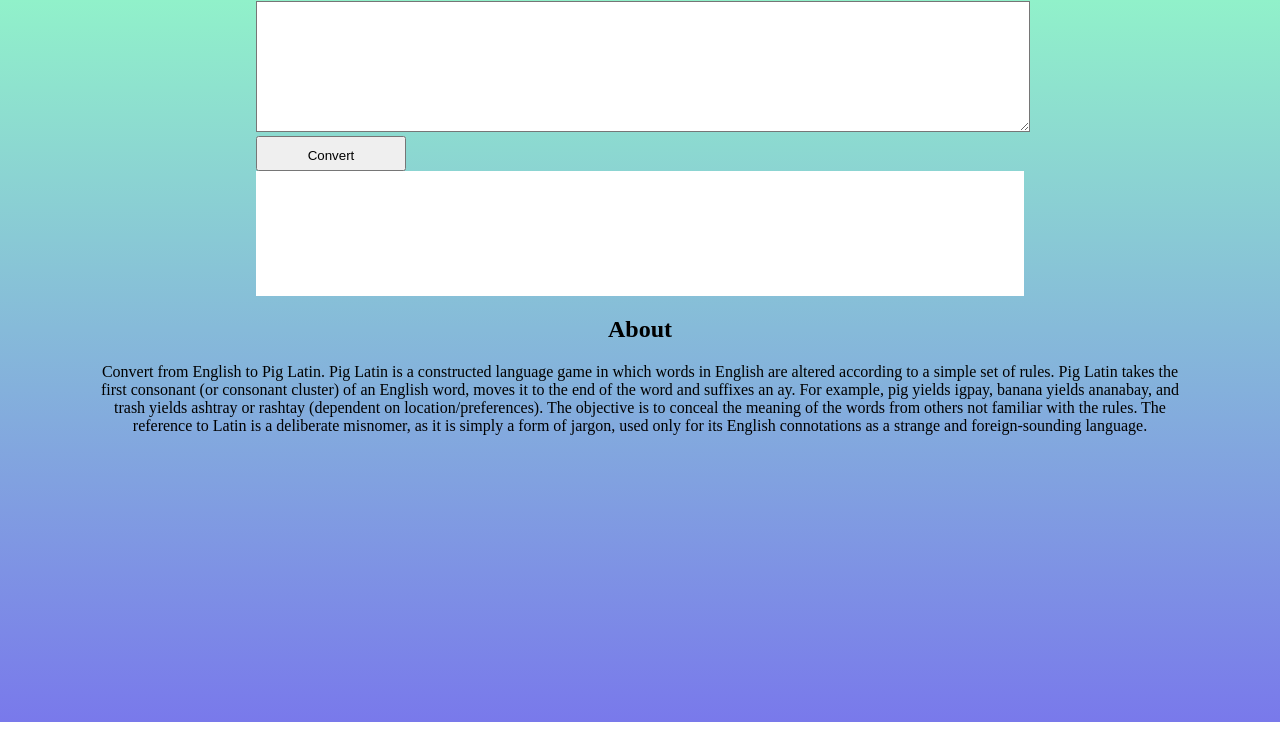
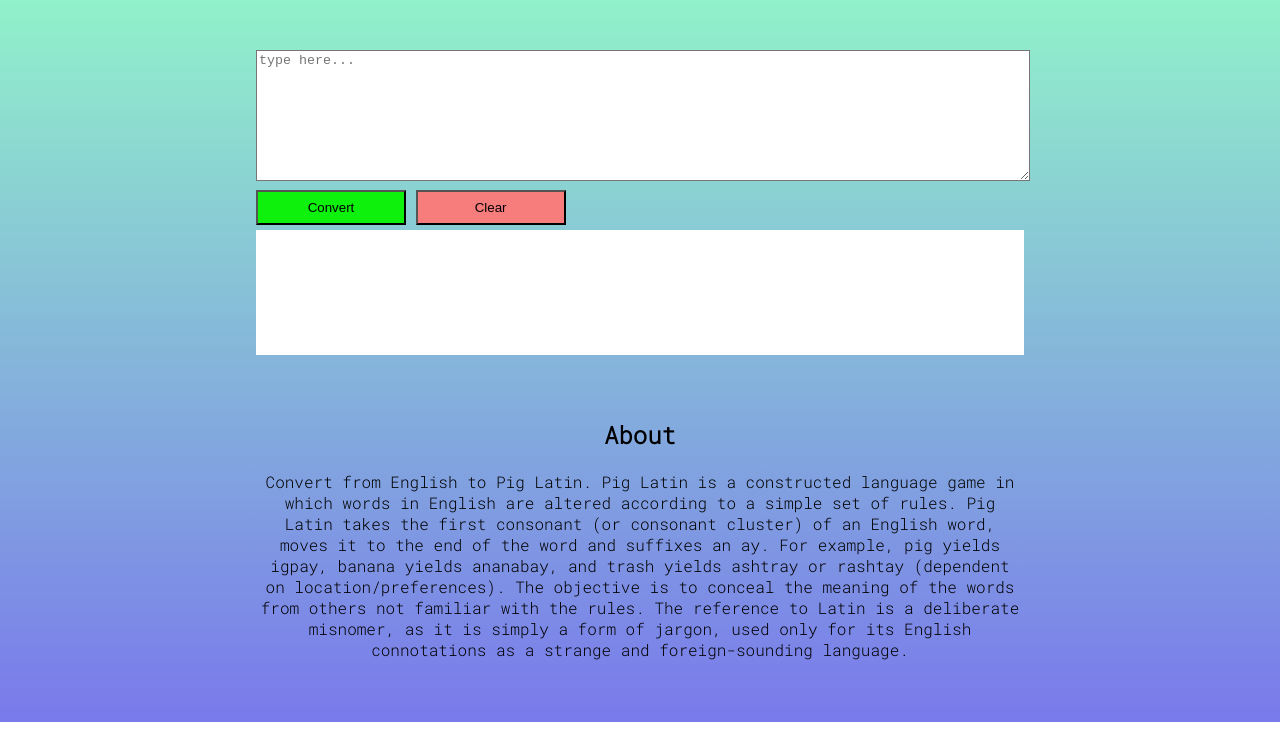
Before and after one commit to sumitk-singh/Pig-Latin-converter, a plain HTML site: page index.html in a window 1280 px wide. Shown: the part 66-800 px from the top of the page. Drawn offline with Linux system fonts and the light colour scheme.

Commit message:
tested the api again

```diff
--- a/app.js
+++ b/app.js
@@ -0,0 +1,14 @@
+function convert() {
+    var userInput = document.querySelector('#user-input').value;
+
+    const url = 'https://api.funtranslations.com/translate/pirate.json?text=';
+    fetch(url + userInput)
+        .then(response => response.json())
+        .then(data => document.querySelector('#conversion-output').innerText = userInput);
+
+}
+
+function clearInput() {
+    document.querySelector('#user-input').value = '';
+    document.querySelector('#conversion-output').innerText = '';
+}
--- a/index.html
+++ b/index.html
@@ -18,9 +18,11 @@
 
     <!-- middle section  -->
     <div class="middle-section">
-        <textarea name="text-area" id="text-area" cols="30" rows="10"></textarea>
-        <button class="convert-btn">Convert</button>
-        <div id="translation-output"></div>
+        <textarea name="text-area" id="user-input" cols="30" rows="10" placeholder="type here..."></textarea>
+        <button class="convert-btn" style="background-color: rgb(13, 241, 13);" onclick="convert()">Convert</button>
+        <button class="clear-btn" style="background-color: rgb(247, 124, 124);" onclick="clearInput()">Clear</button>
+
+        <div id="conversion-output"></div>
     </div>
 
     <!-- footer section   -->
--- a/styles.css
+++ b/styles.css
@@ -1,9 +1,14 @@
+@import url('https://fonts.googleapis.com/css2?family=PT+Sans&family=Roboto+Mono:wght@300&display=swap');
 body {
     margin: 0px;
     background: linear-gradient(rgb(147, 252, 199), rgb(121, 121, 235));
     background-repeat: no-repeat;
     height: 768px;
+    font-family: 'PT Sans', sans-serif;
+    font-family: 'Roboto Mono', monospace;
 }
+
+
 /* text allignment */
 
 h1,
@@ -12,29 +17,30 @@
 p {
     text-align: center;
 }
-    /* .middle-section {
-    margin-left: 33.33%;
-} */
 
 .middle-section {
+    margin-top: 5%;
     margin-left: 20%;
     margin-right: 20%;
 }
 
-    #text-area,
-    #translation-output {
+#user-input,
+#conversion-output {
     width: 100%;
     height: 125px;
     background-color: white;
 }
 
-    .convert-btn {
+.convert-btn,
+.clear-btn {
     width: 150px;
     height: 35px;
-        padding: 10px;
+    margin-top: 5px;
+    margin-bottom: 5px;
 }
 
 .footer-section {
-        padding-left: 100px;
-        padding-right: 100px;
+    margin-top: 5%;
+    margin-left: 20%;
+    margin-right: 20%;
 }
```
Lines whose indentation alone changed are shown as unchanged.
